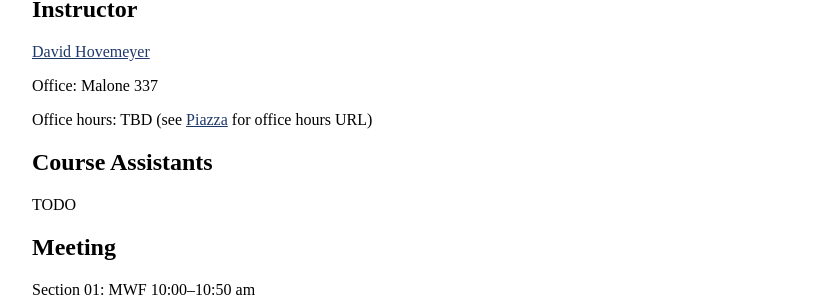
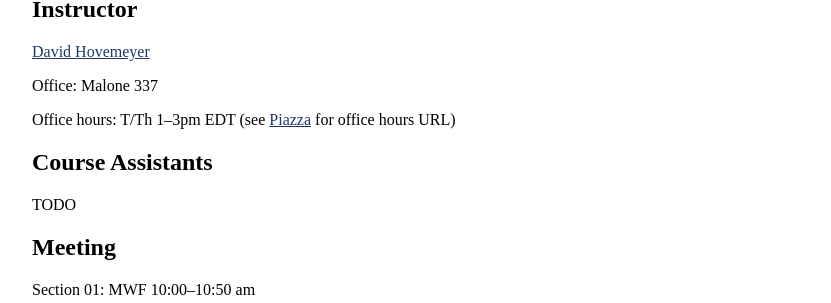
Before and after one commit to jhucsf/fall2020, a Jekyll site: the page built from syllabus.md, in a window 1280 px wide and 900 px high. Shown: the part 336-639 px from the top of the window, without its empty margins (224-1055 px from the left). Built offline with Jekyll 4.4.1, drawn with Linux system fonts in a browser that asks for light colours.

Commit message:
list office hours

```diff
--- a/syllabus.md
+++ b/syllabus.md
@@ -16,7 +16,7 @@ category: "syllabus"
 
 Office: Malone 337
 
-Office hours: TBD (see [Piazza](https://piazza.com/jhu/fall2020/601229) for office hours URL)
+Office hours: T/Th 1–3pm EDT (see [Piazza](https://piazza.com/jhu/fall2020/601229) for office hours URL)
 
 ## Course Assistants
 
```
